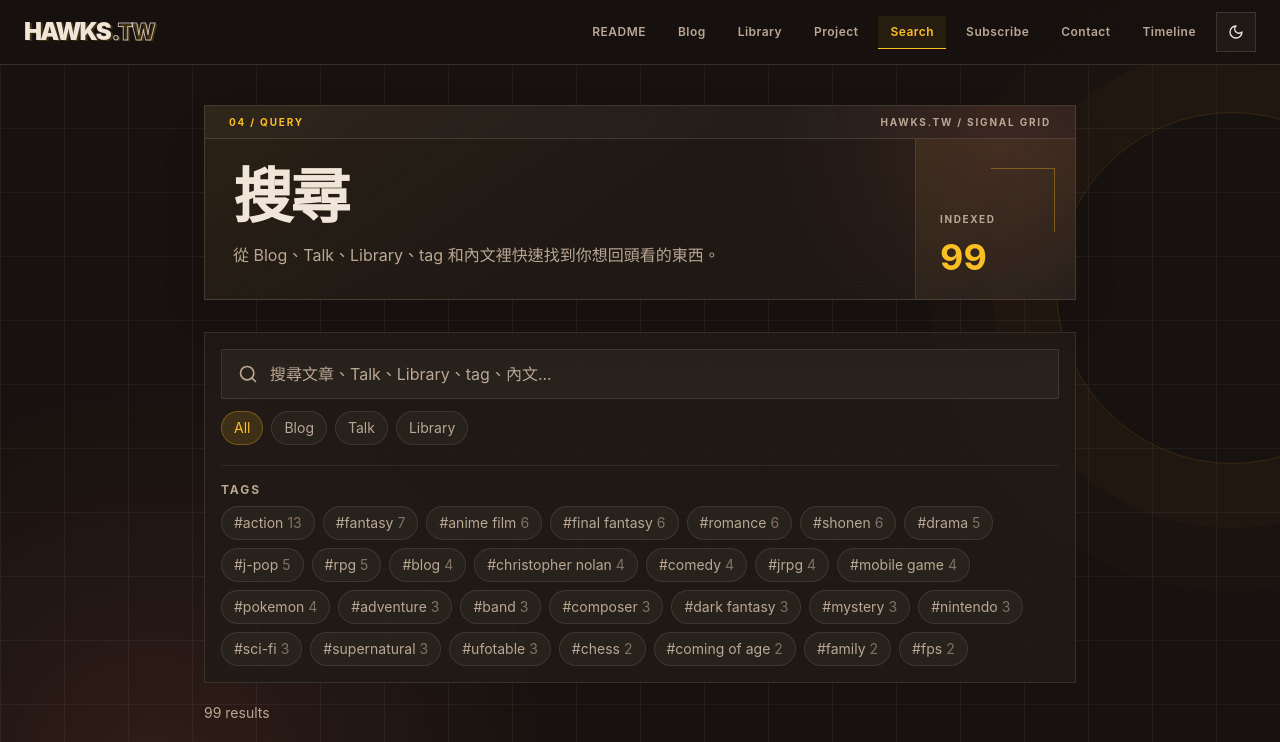
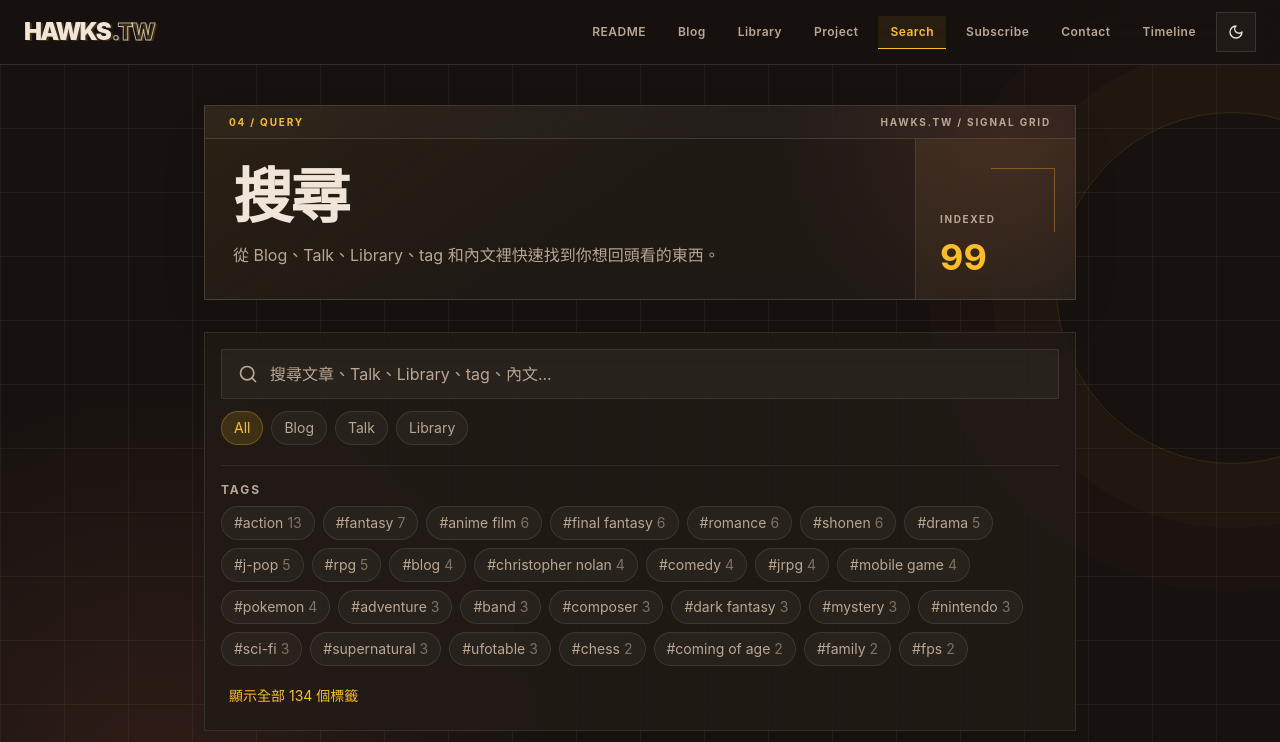
Before and after one commit to Sean-Hawks/hawks-site, a Next.js app: page /search in a window 1280 px wide. Shown: the top 742 px of the page. Built offline with nearby package versions, Linux system fonts and the light colour scheme.

Commit message:
feat: preserve search and library filters in shareable URLs

```diff
--- a/app/lib/posts.ts
+++ b/app/lib/posts.ts
@@ -17,9 +17,8 @@ function slugify(value: string) {
   return slug || 'post';
 }
 
-export function tagToSlug(tag: string) {
-  return slugify(tag.replace(/^#/, ''));
-}
+import { tagToSlug } from './tags';
+export { tagToSlug } from './tags';
 
 export function normalizeTag(tag: unknown) {
   if (typeof tag !== 'string') return '';
--- a/app/lib/search.ts
+++ b/app/lib/search.ts
@@ -18,9 +18,12 @@ function displayTag(tag: string) {
   return value ? `#${value}` : "";
 }
 
-function compactSearchTerm(value: string) {
-  return stripMarkdown(value)
-    .toLowerCase()
+export function normalizeSearchText(value: string) {
+  return value.normalize("NFKD").replace(/[\u0300-\u036f]/g, "").toLowerCase();
+}
+
+export function compactSearchTerm(value: string) {
+  return normalizeSearchText(stripMarkdown(value))
     .replace(/\s+/g, "");
 }
 
@@ -33,7 +36,7 @@ function compactHyphenatedTerms(value: string) {
 
 function searchHaystack(parts: Array<string | number | null | undefined>) {
   const raw = parts.filter((part) => part !== null && part !== undefined).join(" ");
-  return `${stripMarkdown(raw).toLowerCase()} ${compactHyphenatedTerms(raw)}`;
+  return `${normalizeSearchText(stripMarkdown(raw))} ${compactHyphenatedTerms(raw)}`;
 }
 
 export function buildSearchIndex(
@@ -57,7 +60,7 @@ export function buildSearchIndex(
 
   const talkItems = talks.map((talk) => {
     const desc = excerpt(talk.desc);
-    const tags = [talk.event, talk.year, "talk", "now"].filter(Boolean) as string[];
+    const tags = [...(talk.tags ?? []), talk.event, talk.year, "talk", "now"].filter(Boolean) as string[];
     return {
       id: `talk-${talk.id}`,
       type: "talk" as const,
@@ -75,12 +78,12 @@ export function buildSearchIndex(
     const tags = item.tags.map(displayTag).filter(Boolean);
     const hasDetail = item.hasReview || item.recommendedWorks.length > 0;
     return {
-      id: `library-${item.slug}`,
+      id: `library-${item.category}-${item.slug}`,
       type: "library" as const,
       title: item.hasReview ? `評論：${item.title}` : item.title,
       desc,
       date: item.date,
-      href: hasDetail ? `/library/${item.category}/${item.slug}` : `/library/${item.category}`,
+      href: hasDetail ? `/library/${item.category}/${item.slug}` : `/library/${item.category}?q=${encodeURIComponent(item.title)}#item-${item.slug}`,
       tags,
       haystack: searchHaystack([
         item.title,
--- /dev/null
+++ b/app/lib/tags.ts
@@ -0,0 +1,8 @@
+// Keep existing Latin tag URLs while retaining Chinese and Japanese labels.
+export function tagToSlug(tag: string) {
+  return tag.trim().replace(/^#+/, '').normalize('NFKD')
+    .replace(/[\u0300-\u036f]/g, '').toLowerCase()
+    .replace(/&/g, ' and ')
+    .replace(/[^\p{L}\p{N}\p{M}]+/gu, '-')
+    .replace(/^-+|-+$/g, '') || 'tag';
+}
--- /dev/null
+++ b/app/lib/use-query-params.ts
@@ -0,0 +1,30 @@
+"use client";
+
+import { useCallback, useSyncExternalStore } from 'react';
+
+const changeEvent = 'hawks:query-change';
+function subscribe(onChange: () => void) {
+  window.addEventListener('popstate', onChange);
+  window.addEventListener(changeEvent, onChange);
+  return () => {
+    window.removeEventListener('popstate', onChange);
+    window.removeEventListener(changeEvent, onChange);
+  };
+}
+function snapshot() { return window.location.search; }
+
+// The server renders the unfiltered archive; hydration reads the current URL.
+export function useQueryParams() {
+  const search = useSyncExternalStore(subscribe, snapshot, () => '');
+  const update = useCallback((values: Record<string, string | null>) => {
+    const url = new URL(window.location.href);
+    for (const [key, value] of Object.entries(values)) {
+      if (value) url.searchParams.set(key, value);
+      else url.searchParams.delete(key);
+    }
+    // Typing does not add one Back-button entry per keystroke.
+    window.history.replaceState(window.history.state, '', url);
+    window.dispatchEvent(new Event(changeEvent));
+  }, []);
+  return [new URLSearchParams(search), update] as const;
+}
--- a/app/library/LibraryCategoryClient.tsx
+++ b/app/library/LibraryCategoryClient.tsx
@@ -1,4 +1,6 @@
 "use client";
+
+import { useQueryParams } from "../lib/use-query-params";
 
 import React from "react";
 import {
@@ -407,6 +409,8 @@ function LibraryCard({ item }: { item: LibraryItem }) {
 
   return (
     <article
+      id={`item-${item.slug}`}
+      style={{ scrollMarginTop: "7rem" }}
       className={[
         "overflow-hidden rounded-2xl border border-[rgb(var(--line)/0.10)] bg-[rgb(var(--panel)/0.84)] shadow-[0_18px_60px_rgba(90,76,55,0.07)] transition-colors",
         hasDetail
@@ -450,11 +454,15 @@ export default function LibraryCategoryClient({
   category: LibraryCategoryInfo;
   items: LibraryItem[];
 }) {
-  const [query, setQuery] = React.useState("");
-  const [recommendation, setRecommendation] =
-    React.useState<RecommendationFilter>("all");
-  const [status, setStatus] = React.useState<StatusFilter>("all");
-  const [sort, setSort] = React.useState<SortMode>("rating");
+  const [params, update] = useQueryParams();
+  const query = params.get("q") ?? "";
+  const recommendation = recommendationOptions.find(option => option.value === params.get("recommendation"))?.value ?? "all";
+  const status = statusOptions.find(option => option.value === params.get("status"))?.value ?? "all";
+  const sort = sortOptions.find(option => option.value === params.get("sort"))?.value ?? "rating";
+  const setQuery = (value: string) => update({ q: value });
+  const setRecommendation = (value: RecommendationFilter) => update({ recommendation: value === "all" ? null : value });
+  const setStatus = (value: StatusFilter) => update({ status: value === "all" ? null : value });
+  const setSort = (value: SortMode) => update({ sort: value === "rating" ? null : value });
   const CategoryIcon = categoryMeta[category.id].Icon;
 
   const filteredItems = React.useMemo(() => {
@@ -480,10 +488,7 @@ export default function LibraryCategoryClient({
   }, [items, query, recommendation, sort, status]);
 
   const resetFilters = () => {
-    setQuery("");
-    setRecommendation("all");
-    setStatus("all");
-    setSort("rating");
+    update({ q: null, recommendation: null, status: null, sort: null });
   };
   const hasActiveFilters =
     query.trim() !== "" ||
--- a/app/search/SearchClient.tsx
+++ b/app/search/SearchClient.tsx
@@ -3,29 +3,12 @@
 import React from "react";
 import Link from "next/link";
 import { ArrowRight, Search, X } from "lucide-react";
-import { SearchItem } from "../lib/search";
+import { type SearchItem, compactSearchTerm } from "../lib/search";
 import type { SiteTag } from "../lib/site-tags";
-import { stripMarkdown } from "../lib/content";
+import { tagToSlug } from "../lib/tags";
+import { useQueryParams } from "../lib/use-query-params";
 
 type SearchType = "all" | SearchItem["type"];
-
-function searchTerm(value: string) {
-  return stripMarkdown(value)
-    .toLowerCase()
-    .replace(/\s+/g, "");
-}
-
-function tagSlug(value: string) {
-  return value
-    .trim()
-    .replace(/^#+/, "")
-    .normalize("NFKD")
-    .replace(/[\u0300-\u036f]/g, "")
-    .toLowerCase()
-    .replace(/&/g, " and ")
-    .replace(/[^a-z0-9]+/g, "-")
-    .replace(/^-+|-+$/g, "");
-}
 
 export default function SearchClient({
   items,
@@ -34,15 +17,19 @@ export default function SearchClient({
   items: SearchItem[];
   tags: SiteTag[];
 }) {
-  const [query, setQuery] = React.useState("");
-  const [type, setType] = React.useState<SearchType>("all");
-  const [selectedTag, setSelectedTag] = React.useState<string | null>(null);
+  const [params, update] = useQueryParams();
+  const query = params.get("q") ?? "";
+  const requestedType = params.get("type");
+  const type: SearchType = requestedType === "post" || requestedType === "talk" || requestedType === "library" ? requestedType : "all";
+  const selectedTag = tags.some(tag => tag.slug === params.get("tag")) ? params.get("tag") : null;
+  const [showAllTags, setShowAllTags] = React.useState(false);
+  const reset = () => update({ q: null, type: null, tag: null });
 
   const filteredItems = React.useMemo(() => {
     const terms = query
       .trim()
       .split(/\s+/)
-      .map((term) => searchTerm(term.replace(/^#+/, "")))
+      .map((term) => compactSearchTerm(term.replace(/^#+/, "")))
       .filter(Boolean);
 
     return items
@@ -50,7 +37,7 @@ export default function SearchClient({
       .filter(
         (item) =>
           !selectedTag ||
-          item.tags.some((tag) => tagSlug(tag) === selectedTag)
+          item.tags.some((tag) => tagToSlug(tag) === selectedTag)
       )
       .filter((item) => terms.every((term) => item.haystack.includes(term)));
   }, [items, query, selectedTag, type]);
@@ -65,8 +52,7 @@ export default function SearchClient({
             type="search"
             value={query}
             onChange={(event) => {
-              setQuery(event.target.value);
-              setSelectedTag(null);
+              update({ q: event.target.value, tag: null });
             }}
             placeholder="搜尋文章、Talk、Library、tag、內文..."
             className="w-full bg-transparent text-base text-[rgb(var(--text))] outline-none placeholder:text-[rgb(var(--muted))]"
@@ -76,8 +62,7 @@ export default function SearchClient({
               type="button"
               aria-label="清除搜尋"
               onClick={() => {
-                setQuery("");
-                setSelectedTag(null);
+                update({ q: null, tag: null });
               }}
               className="grid h-8 w-8 flex-shrink-0 place-items-center rounded-lg text-[rgb(var(--muted))] transition-colors hover:bg-[rgb(var(--line)/0.06)] hover:text-[rgb(var(--text))]"
             >
@@ -97,7 +82,7 @@ export default function SearchClient({
               key={option.value}
               type="button"
               aria-pressed={type === option.value}
-              onClick={() => setType(option.value as SearchType)}
+              onClick={() => update({ type: option.value === "all" ? null : option.value })}
               className={[
                 "rounded-full border px-3 py-1.5 text-sm transition-colors",
                 type === option.value
@@ -114,16 +99,14 @@ export default function SearchClient({
           <div className="mb-2 text-xs font-bold uppercase tracking-[0.16em] text-[rgb(var(--muted))]">
             Tags
           </div>
-          <div className="flex flex-wrap gap-2">
-            {tags.slice(0, 28).map((tag) => (
+          <div id="search-tags" className="flex flex-wrap gap-2">
+            {(showAllTags ? tags : tags.slice(0, 28)).map((tag) => (
               <button
                 key={tag.slug}
                 aria-pressed={selectedTag === tag.slug}
                 type="button"
                 onClick={() => {
-                  setQuery(tag.tag);
-                  setSelectedTag(tag.slug);
-                  setType("all");
+                  update({ q: null, tag: tag.slug, type: null });
                 }}
                 className={[
                   "rounded-full border px-3 py-1.5 text-sm transition-colors",
@@ -137,11 +120,19 @@ export default function SearchClient({
               </button>
             ))}
           </div>
+          {tags.length > 28 && (
+            <button type="button" aria-expanded={showAllTags} aria-controls="search-tags" onClick={() => setShowAllTags(value => !value)} className="mt-3 px-2 py-2 text-sm text-[rgb(var(--accent))]">
+              {showAllTags ? "收起標籤" : `顯示全部 ${tags.length} 個標籤`}
+            </button>
+          )}
         </div>
       </div>
 
+      {(query || type !== "all" || selectedTag) && (
+        <button type="button" onClick={reset} className="rounded-full border border-[rgb(var(--accent)/0.3)] px-4 py-2 text-sm text-[rgb(var(--accent))]">清除所有篩選</button>
+      )}
       <div role="status" className="text-sm text-[rgb(var(--muted))]">
-        {filteredItems.length} result{filteredItems.length === 1 ? "" : "s"}
+        {filteredItems.length} 筆結果{selectedTag ? ` · ${tags.find(tag => tag.slug === selectedTag)?.tag}` : ""}
       </div>
 
       {filteredItems.length === 0 && (
```
Also changed, not shown: 1 other file (tests, documents, lock files or other folders).
